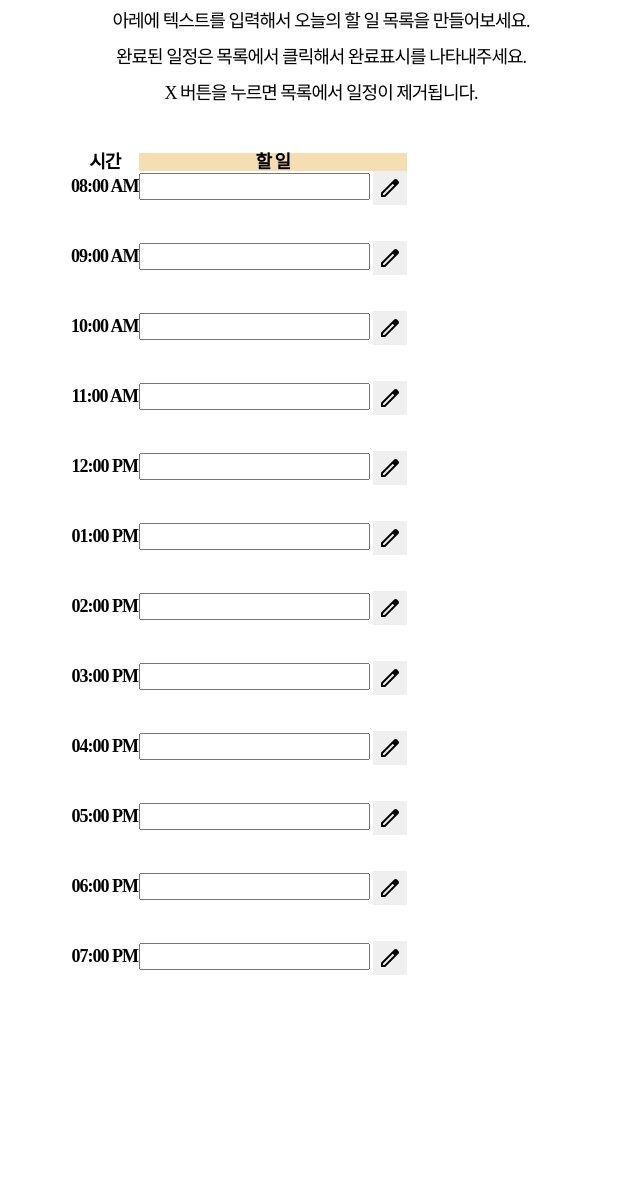
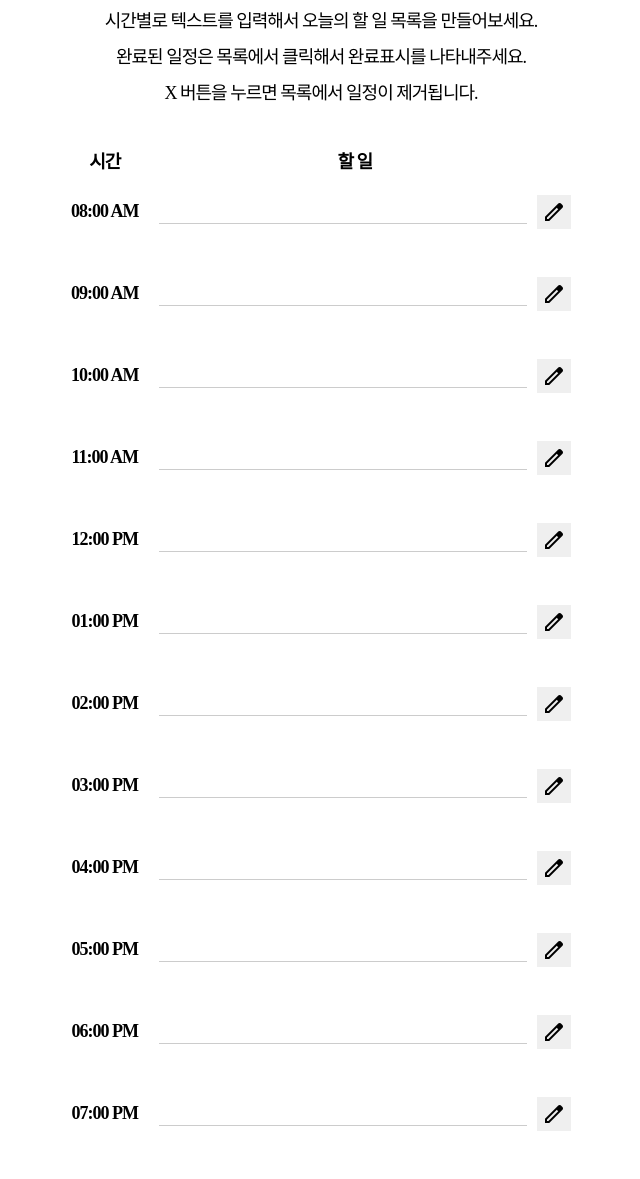
Before and after one commit to photosynthesisman/todo-list, a plain HTML site: page index.html in a window 1280 px wide. Shown: the part 181-1360 px from the top of the page, without its empty margins (319-959 px from the left). Before the commit the page ends 1192 px from the top, so only its background shows below. Drawn offline with nearby package versions, Linux system fonts and the light colour scheme; a web font is replaced by a local one.

Commit message:
20230525

```diff
--- a/index.html
+++ b/index.html
@@ -12,7 +12,7 @@
     <div class="container">
         <h1>오늘의 할 일</h1>
         <div class="introText">
-            <p>아레에 텍스트를 입력해서 오늘의 할 일 목록을 만들어보세요.<br>완료된 일정은 목록에서 클릭해서 완료표시를 나타내주세요.<br>X 버튼을 누르면 목록에서 일정이 제거됩니다.</p>
+            <p>시간별로 텍스트를 입력해서 오늘의 할 일 목록을 만들어보세요.<br>완료된 일정은 목록에서 클릭해서 완료표시를 나타내주세요.<br>X 버튼을 누르면 목록에서 일정이 제거됩니다.</p>
         </div>
         <!-- <div class="inputWrap">
             <input class="userInput" type="text" placeholder="새로운 할 일..." maxlength="27">
@@ -30,19 +30,18 @@
             </colgroup>
             <thead>
                 <tr>
-                    <th rowspan="2">시간</th>
-                    <th colspan="3" style="background-color:wheat;">할 일</th>
+                    <th>시간</th>
+                    <th>할 일</th>
                 </tr>
             </thead>
             <tbody>
                 <tr>
                     <th>08:00 AM</th>
                     <td>
+                        <div class="inputWrap">
                             <input class="userInput" type="text">
-                        <button class="enter"><span class="material-symbols-outlined">
-                            edit
-                            </span>
-                        </button>
+                            <button class="enter"><span class="material-symbols-outlined">edit</span></button>
+                        </div>
                         <div class="listItems">
                             <ul class="index"></ul>
                         </div>
@@ -51,11 +50,10 @@
                 <tr>
                     <th>09:00 AM</th>
                     <td>
+                        <div class="inputWrap">
                             <input class="userInput" type="text">
-                        <button class="enter"><span class="material-symbols-outlined">
-                            edit
-                            </span>
-                        </button>
+                            <button class="enter"><span class="material-symbols-outlined">edit</span></button>
+                        </div>
                         <div class="listItems">
                             <ul class="index"></ul>
                         </div>
@@ -64,11 +62,10 @@
                 <tr>
                     <th>10:00 AM</th>
                     <td>
+                        <div class="inputWrap">
                             <input class="userInput" type="text">
-                        <button class="enter"><span class="material-symbols-outlined">
-                            edit
-                            </span>
-                        </button>
+                            <button class="enter"><span class="material-symbols-outlined">edit</span></button>
+                        </div>
                         <div class="listItems">
                             <ul class="index"></ul>
                         </div>
@@ -77,11 +74,10 @@
                 <tr>
                     <th>11:00 AM</th>
                     <td>
+                        <div class="inputWrap">
                             <input class="userInput" type="text">
-                        <button class="enter"><span class="material-symbols-outlined">
-                            edit
-                            </span>
-                        </button>
+                            <button class="enter"><span class="material-symbols-outlined">edit</span></button>
+                        </div>
                         <div class="listItems">
                             <ul class="index"></ul>
                         </div>
@@ -90,11 +86,10 @@
                 <tr>
                     <th>12:00 PM</th>
                     <td>
+                        <div class="inputWrap">
                             <input class="userInput" type="text">
-                        <button class="enter"><span class="material-symbols-outlined">
-                            edit
-                            </span>
-                        </button>
+                            <button class="enter"><span class="material-symbols-outlined">edit</span></button>
+                        </div>
                         <div class="listItems">
                             <ul class="index"></ul>
                         </div>
@@ -103,11 +98,10 @@
                 <tr>
                     <th>01:00 PM</th>
                     <td>
+                        <div class="inputWrap">
                             <input class="userInput" type="text">
-                        <button class="enter"><span class="material-symbols-outlined">
-                            edit
-                            </span>
-                        </button>
+                            <button class="enter"><span class="material-symbols-outlined">edit</span></button>
+                        </div>
                         <div class="listItems">
                             <ul class="index"></ul>
                         </div>
@@ -116,11 +110,10 @@
                 <tr>
                     <th>02:00 PM</th>
                     <td>
+                        <div class="inputWrap">
                             <input class="userInput" type="text">
-                        <button class="enter"><span class="material-symbols-outlined">
-                            edit
-                            </span>
-                        </button>
+                            <button class="enter"><span class="material-symbols-outlined">edit</span></button>
+                        </div>
                         <div class="listItems">
                             <ul class="index"></ul>
                         </div>
@@ -129,11 +122,10 @@
                 <tr>
                     <th>03:00 PM</th>
                     <td>
+                        <div class="inputWrap">
                             <input class="userInput" type="text">
-                        <button class="enter"><span class="material-symbols-outlined">
-                            edit
-                            </span>
-                        </button>
+                            <button class="enter"><span class="material-symbols-outlined">edit</span></button>
+                        </div>
                         <div class="listItems">
                             <ul class="index"></ul>
                         </div>
@@ -142,11 +134,10 @@
                 <tr>
                     <th>04:00 PM</th>
                     <td>
+                        <div class="inputWrap">
                             <input class="userInput" type="text">
-                        <button class="enter"><span class="material-symbols-outlined">
-                            edit
-                            </span>
-                        </button>
+                            <button class="enter"><span class="material-symbols-outlined">edit</span></button>
+                        </div>
                         <div class="listItems">
                             <ul class="index"></ul>
                         </div>
@@ -155,11 +146,10 @@
                 <tr>
                     <th>05:00 PM</th>
                     <td>
+                        <div class="inputWrap">
                             <input class="userInput" type="text">
-                        <button class="enter"><span class="material-symbols-outlined">
-                            edit
-                            </span>
-                        </button>
+                            <button class="enter"><span class="material-symbols-outlined">edit</span></button>
+                        </div>
                         <div class="listItems">
                             <ul class="index"></ul>
                         </div>
@@ -168,11 +158,10 @@
                 <tr>
                     <th>06:00 PM</th>
                     <td>
+                        <div class="inputWrap">
                             <input class="userInput" type="text">
-                        <button class="enter"><span class="material-symbols-outlined">
-                            edit
-                            </span>
-                        </button>
+                            <button class="enter"><span class="material-symbols-outlined">edit</span></button>
+                        </div>
                         <div class="listItems">
                             <ul class="index"></ul>
                         </div>
@@ -181,11 +170,10 @@
                 <tr>
                     <th>07:00 PM</th>
                     <td>
+                        <div class="inputWrap">
                             <input class="userInput" type="text">
-                        <button class="enter"><span class="material-symbols-outlined">
-                            edit
-                            </span>
-                        </button>
+                            <button class="enter"><span class="material-symbols-outlined">edit</span></button>
+                        </div>
                         <div class="listItems">
                             <ul class="index"></ul>
                         </div>
--- a/scss/all.scss
+++ b/scss/all.scss
@@ -27,18 +27,38 @@ body {font-family: DXTypeB; font-size: 1.8rem;}
         display: flex;
         justify-content: center;
         align-items: center;
-        #userInput {
+        padding-left: 2rem;
+        .userInput {
+            width: 100%;
             margin-right: 1rem;
             border: none;
             border-bottom: .1rem solid #ccc;
         }
     }
+    table{
+        caption{
+            visibility: hidden;
+        }
+        tbody:before {
+            content: "-";
+            display: block;
+            line-height: 2.4rem;
+            color: transparent;
+        }
+        th {
+            width: 10rem;
+        }
+        td {
+            width: 100%;
+        }
         .listItems {
-        margin-top: 3.6rem;
-        padding: 0 4.8rem;
+            margin: 1.6rem 0 3.2rem;
+            padding: 0 1.6rem;
             text-align: left;
-        li:not(:last-child) {
-            margin-bottom: 1.8rem;
+            ul {
+                display: flex;
+                flex-wrap: wrap;
+                gap: 2rem;
             }
             li {
                 display: flex;
@@ -53,9 +73,5 @@ body {font-family: DXTypeB; font-size: 1.8rem;}
                 }
             }
         }
-    table{
-        caption{
-            visibility: hidden;
-        }
     };
 }
```
Also changed, not shown: css/all.min.css, js/main.js (line endings or trailing spaces). Lines whose indentation alone changed are shown as unchanged.
